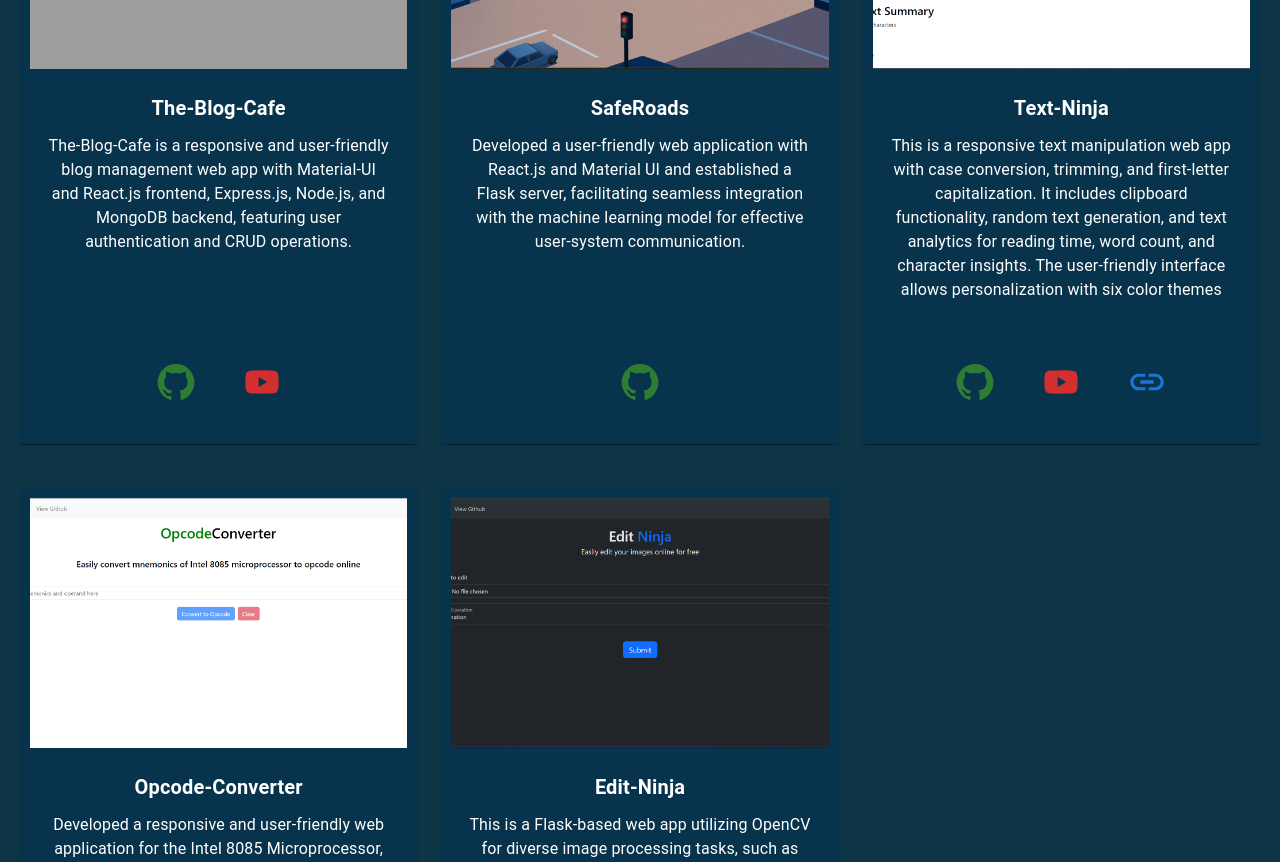
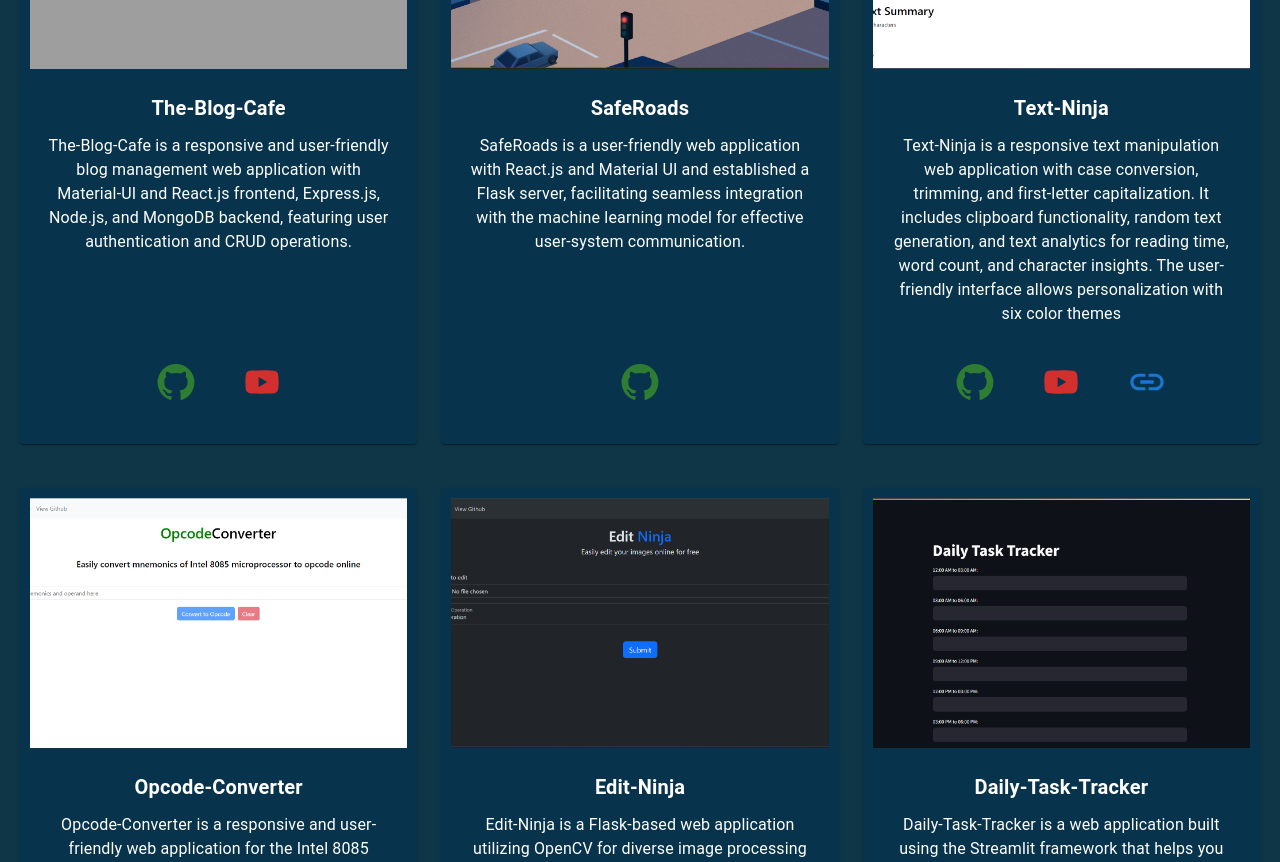
Before and after one commit to GouravDutta-01/GouravDutta-Portfolio, a React (Create React App) app: page / in a window 1280 px wide. Shown: the part 1920-2782 px from the top of the page. Built offline with nearby package versions, Linux system fonts and the light colour scheme; grey boxes are pictures that could not be loaded.

Commit message:
Add new projects

```diff
--- a/src/components/Projects.js
+++ b/src/components/Projects.js
@@ -8,13 +8,15 @@ import project2Image from "../assets/saferoads.png";
 import project3Image from "../assets/text-ninja.png";
 import project4Image from "../assets/opcode-converter.png";
 import project5Image from "../assets/edit-ninja.png";
+import project6Image from "../assets/daily-task-tracker.png";
+import project7Image from "../assets/laptop-price-predictor.png";
 
 const Projects = () => {
   const projects = [
     {
       title: "The-Blog-Cafe",
       description:
-        "The-Blog-Cafe is a responsive and user-friendly blog management web app with Material-UI and React.js frontend, Express.js, Node.js, and MongoDB backend, featuring user authentication and CRUD operations.",
+        "The-Blog-Cafe is a responsive and user-friendly blog management web application with Material-UI and React.js frontend, Express.js, Node.js, and MongoDB backend, featuring user authentication and CRUD operations.",
       githubLink: "https://github.com/GouravDutta-01/The-Blog-Cafe",
       youtubeLink: "https://www.youtube.com/watch?v=hS_dUY9Wsm8",
       deployedLink: "",
@@ -23,7 +25,7 @@ const Projects = () => {
     {
       title: "SafeRoads",
       description:
-        "Developed a user-friendly web application with React.js and Material UI and established a Flask server, facilitating seamless integration with the machine learning model for effective user-system communication.",
+        "SafeRoads is a user-friendly web application with React.js and Material UI and established a Flask server, facilitating seamless integration with the machine learning model for effective user-system communication.",
       githubLink: "https://github.com/sadiqebrahim/SafeRoads",
       youtubeLink: "",
       deployedLink: "",
@@ -32,7 +34,7 @@ const Projects = () => {
     {
       title: "Text-Ninja",
       description:
-        "This is a responsive text manipulation web app with case conversion, trimming, and first-letter capitalization. It includes clipboard functionality, random text generation, and text analytics for reading time, word count, and character insights. The user-friendly interface allows personalization with six color themes",
+        "Text-Ninja is a responsive text manipulation web application with case conversion, trimming, and first-letter capitalization. It includes clipboard functionality, random text generation, and text analytics for reading time, word count, and character insights. The user-friendly interface allows personalization with six color themes",
       githubLink: "https://github.com/GouravDutta-01/Text-Ninja",
       youtubeLink: "https://www.youtube.com/watch?v=zkN8NtOofBQ",
       deployedLink: "https://gouravdutta-01.github.io/Text-Ninja/",
@@ -41,7 +43,7 @@ const Projects = () => {
     {
       title: "Opcode-Converter",
       description:
-        "Developed a responsive and user-friendly web application for the Intel 8085 Microprocessor, streamlining opcode retrieval by allowing students to input mnemonics. The intuitive interface enhances efficiency by eliminating the need for manual opcode lookup.",
+        "Opcode-Converter is a responsive and user-friendly web application for the Intel 8085 Microprocessor, streamlining opcode retrieval by allowing students to input mnemonics. The intuitive interface enhances efficiency by eliminating the need for manual opcode lookup.",
       githubLink: "https://github.com/GouravDutta-01/Opcode-Converter",
       youtubeLink: "https://www.youtube.com/watch?v=ajE7wJLIU3A",
       deployedLink: "https://gouravdutta-01.github.io/Opcode-Converter/",
@@ -50,12 +52,30 @@ const Projects = () => {
     {
       title: "Edit-Ninja",
       description:
-        "This is a Flask-based web app utilizing OpenCV for diverse image processing tasks, such as format conversion (JPG, PNG), grayscale conversion, cropping, resizing (350x350 px, 1000x1000 px), rotation, and various blur and filter applications.",
+        "Edit-Ninja is a Flask-based web application utilizing OpenCV for diverse image processing tasks, such as format conversion (JPG, PNG), grayscale conversion, cropping, resizing (350x350 px, 1000x1000 px), rotation, and various blur and filter applications.",
       githubLink: "https://github.com/GouravDutta-01/Edit-Ninja",
       youtubeLink: "https://www.youtube.com/watch?v=zv7emj02o48",
       deployedLink: "",
       image: project5Image,
     },
+    {
+      title: "Daily-Task-Tracker",
+      description:
+        "Daily-Task-Tracker is a web application built using the Streamlit framework that helps you efficiently manage your daily tasks. Keep track of your tasks, mark them as completed, and visualize your progress using a dynamic bar plot.",
+      githubLink: "https://github.com/GouravDutta-01/Daily-Task-Tracker",
+      youtubeLink: "",
+      deployedLink: "https://daily-task-tracker.streamlit.app/",
+      image: project6Image,
+    },
+    {
+      title: "Laptop-Price-Predictor",
+      description:
+        "Laptop-Price-Predictor is a web application built using Streamlit Framework that predicts Laptop Prices using Random Forest Regressor model based on its specifications mentioned by the user.",
+      githubLink: "https://github.com/GouravDutta-01/laptop-price-predictor",
+      youtubeLink: "",
+      deployedLink: "https://laptop-price-predictor-gouravdutta-01.streamlit.app/",
+      image: project7Image,
+    }
   ];
 
   return (
```
Also changed, not shown: src/assets/daily-task-tracker.png (added), src/assets/laptop-price-predictor.png (added).
